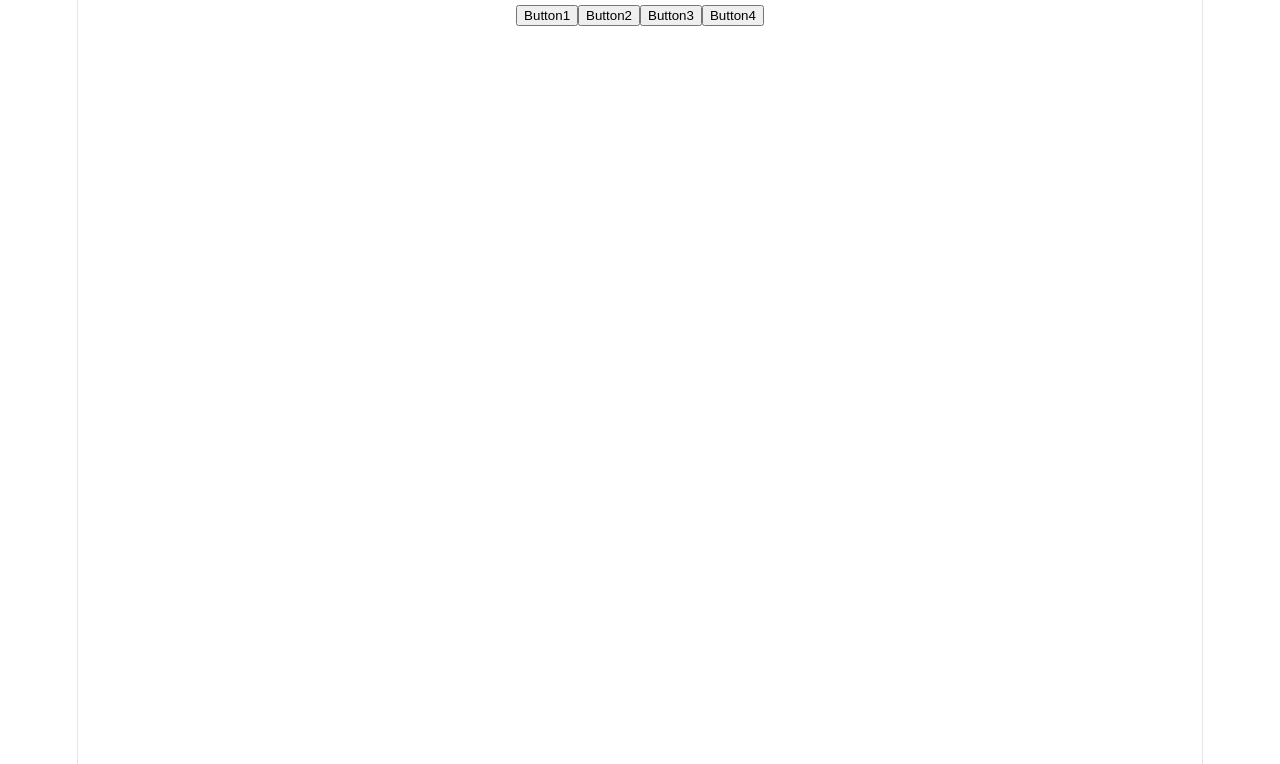
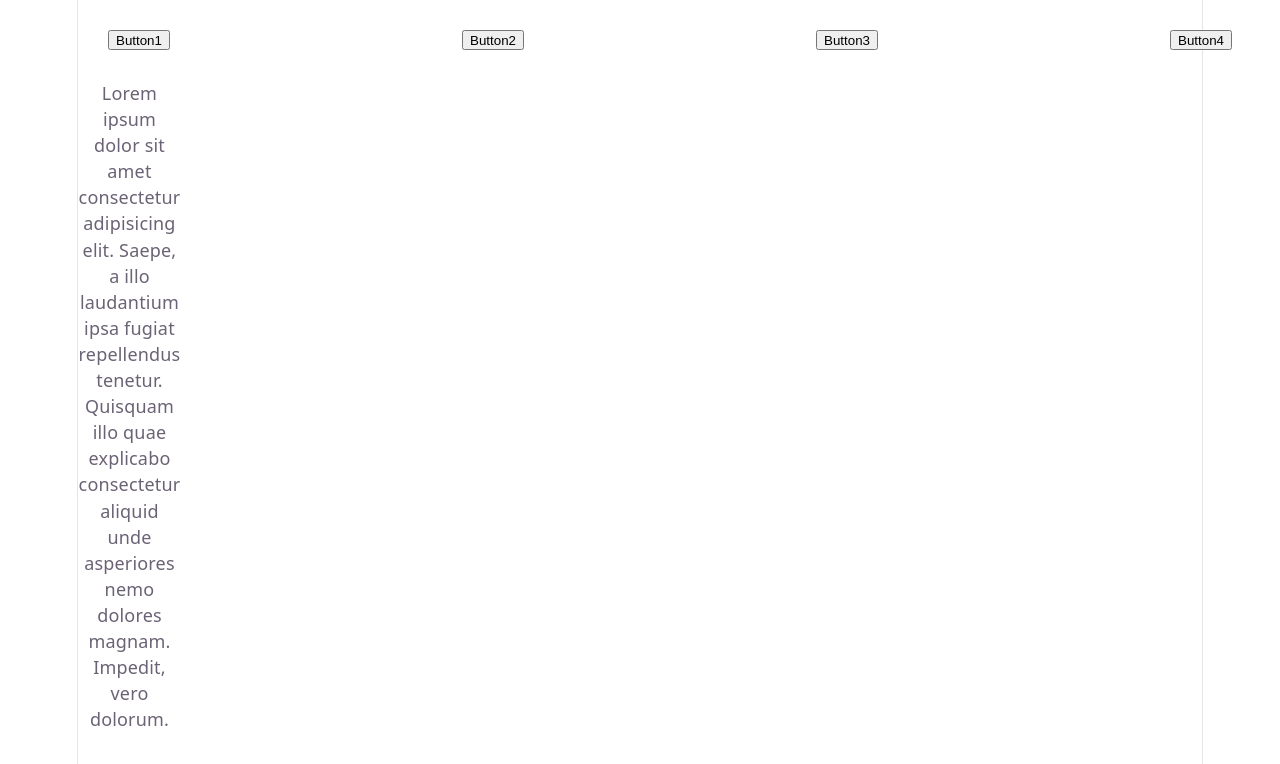
Before and after one commit to SameerUH/To-do-list-React, a React (Vite) app in the folder to-do-list/: page / in a window 1280 px wide. Shown: the top 764 px of the page. Built offline with nearby package versions, Linux system fonts and the light colour scheme.

Commit message:
Learnt about writing mode and max-inline-size and different properties for them, got some border issues that I need to learn

```diff
--- a/to-do-list/src/App.css
+++ b/to-do-list/src/App.css
@@ -1,7 +1,13 @@
-rowbuttons {
+.rowbuttons {
   display: flex;
   justify-content: space-between;
-  width: 20vw;
-  height: 30vw;
+  margin: 0 auto;
+  width: 100%;
+  height: 20px;
   padding: 30px;
 }
+
+p {
+  max-inline-size: 10ch;
+  writing-mode: sideways-rl;
+}
--- a/to-do-list/src/App.jsx
+++ b/to-do-list/src/App.jsx
@@ -11,6 +11,8 @@ function App() {
       <button>Button3</button>
       <button>Button4</button>
     </div>
+
+    <p>Lorem ipsum dolor sit amet consectetur adipisicing elit. Saepe, a illo laudantium ipsa fugiat repellendus tenetur. Quisquam illo quae explicabo consectetur aliquid unde asperiores nemo dolores magnam. Impedit, vero dolorum.</p>
     </>
   )
 }
```
